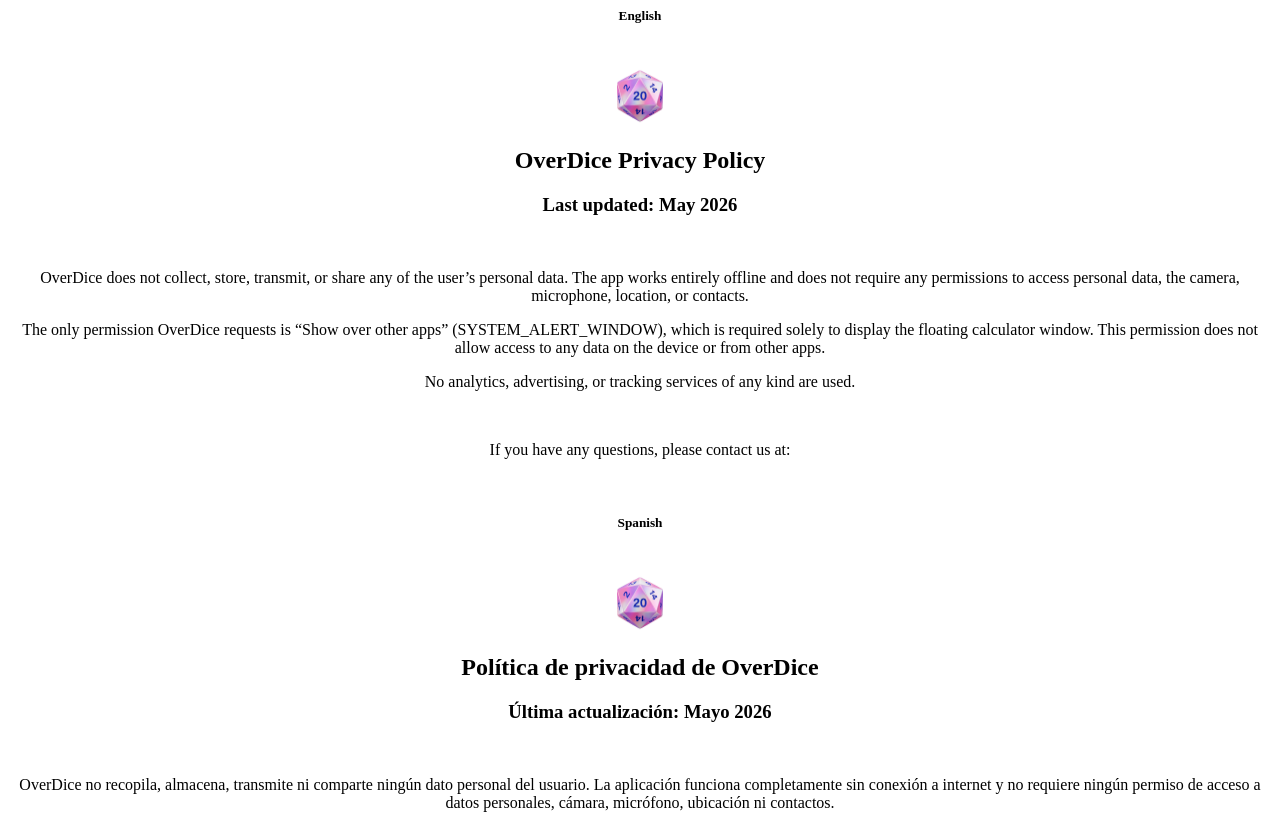
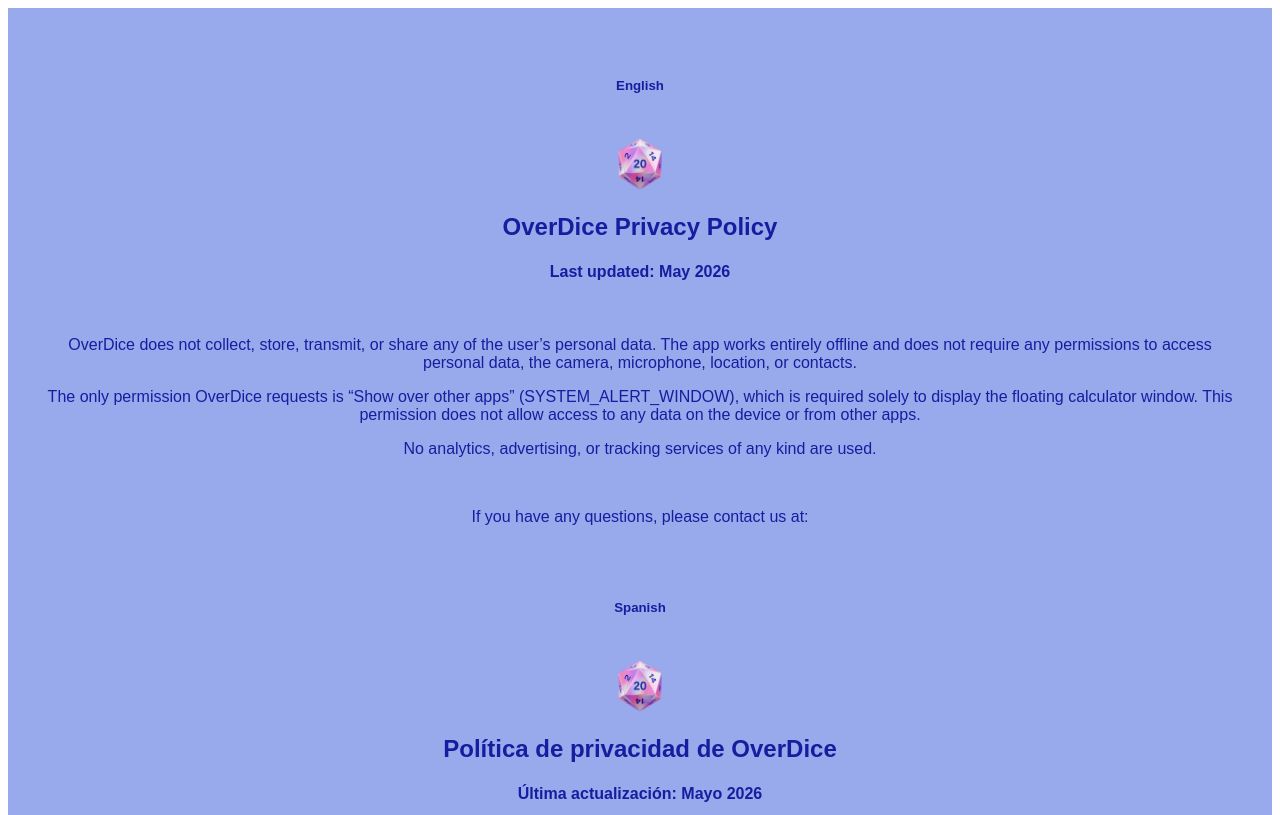
Before and after one commit to yappi-app/OverDice, a plain HTML site: page index.html in a window 1280 px wide. Shown: the top 815 px of the page. Drawn offline with Linux system fonts and the light colour scheme.

Commit message:
Background and text style

```diff
--- a/index.html
+++ b/index.html
@@ -1,23 +1,25 @@
+<div style="background-color: #98A9EC; color: #161E9F; font-family: sans-serif; padding: 30px;">
   <center>
+    <br />
     <h5>English</h5>
     <br />
     <img src="OverDiceIcon.png" alt="Logo OverDice" width="5%">
     <br />
     <h2>OverDice Privacy Policy</h2>
-  <h3>Last updated: May 2026</h3>
+    <h4>Last updated: May 2026</h4>
     <br />
     <p>OverDice does not collect, store, transmit, or share any of the user’s personal data. The app works entirely offline and does not require any permissions to access personal data, the camera, microphone, location, or contacts.</p>
     <p>The only permission OverDice requests is “Show over other apps” (SYSTEM_ALERT_WINDOW), which is required solely to display the floating calculator window. This permission does not allow access to any data on the device or from other apps.</p>
     <p>No analytics, advertising, or tracking services of any kind are used.</p>
     <br />
     <p>If you have any questions, please contact us at: </p>
-  <br />
+    <br /><br />
     <h5>Spanish</h5>
     <br />
     <img src="OverDiceIcon.png" alt="Logo OverDice" width="5%">
     <br />
     <h2>Política de privacidad de OverDice</h2>
-  <h3>Última actualización: Mayo 2026</h3>
+    <h4>Última actualización: Mayo 2026</h4>
     <br />
     <p>OverDice no recopila, almacena, transmite ni comparte ningún dato personal del usuario. La aplicación funciona completamente sin conexión a internet y no requiere ningún permiso de acceso a datos personales, cámara, micrófono, ubicación ni contactos.</p>
     <p>El único permiso que solicita OverDice es "Mostrar sobre otras apps" (SYSTEM_ALERT_WINDOW), necesario exclusivamente para mostrar la ventana flotante de la calculadora. Este permiso no permite acceder a ningún dato del dispositivo ni de otras aplicaciones.</p>
@@ -25,3 +27,4 @@
     <br />
     <p>Si tienes alguna pregunta puedes contactar en: </p>
   </center>
+</div>
```
Lines whose indentation alone changed are shown as unchanged.
